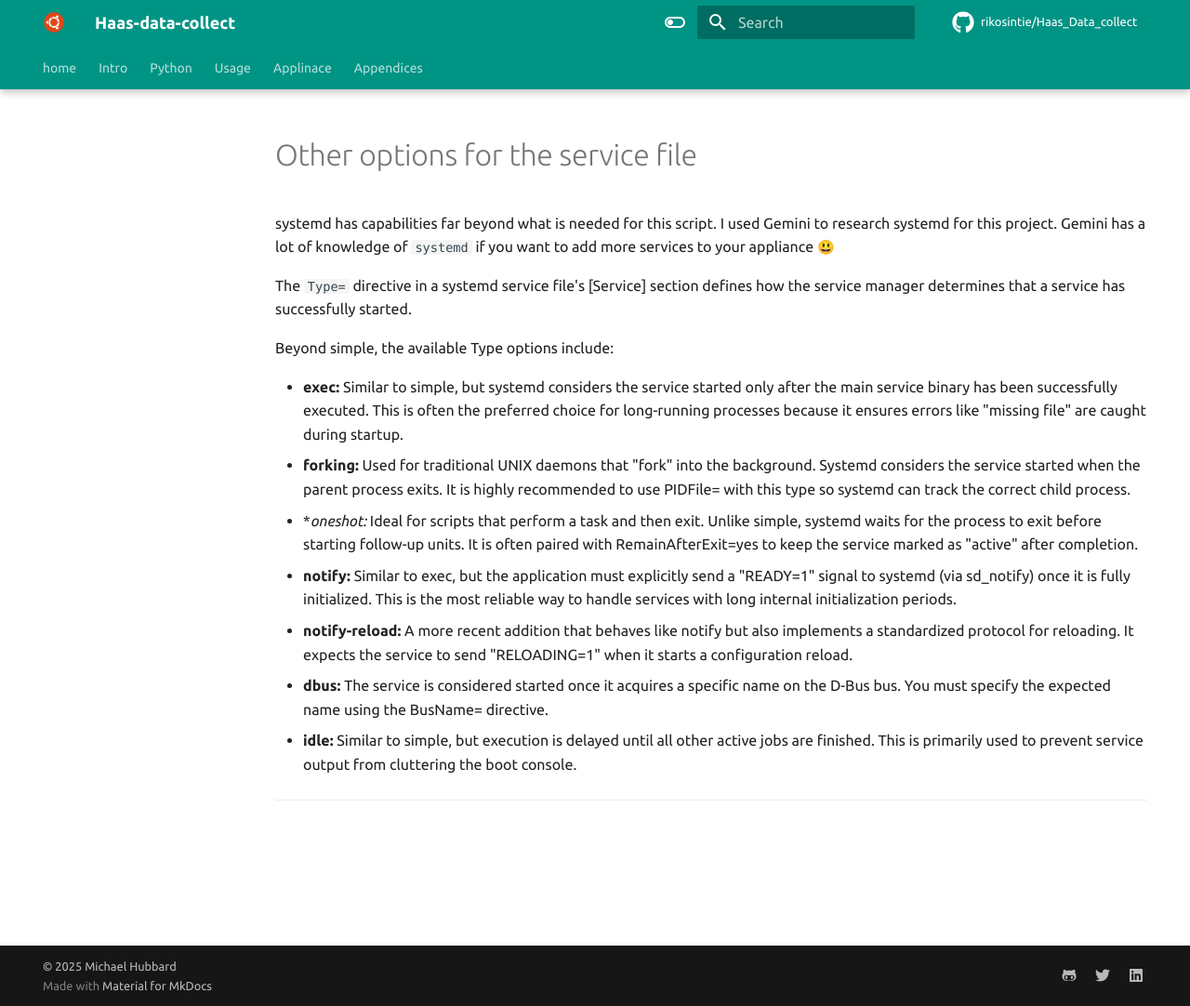
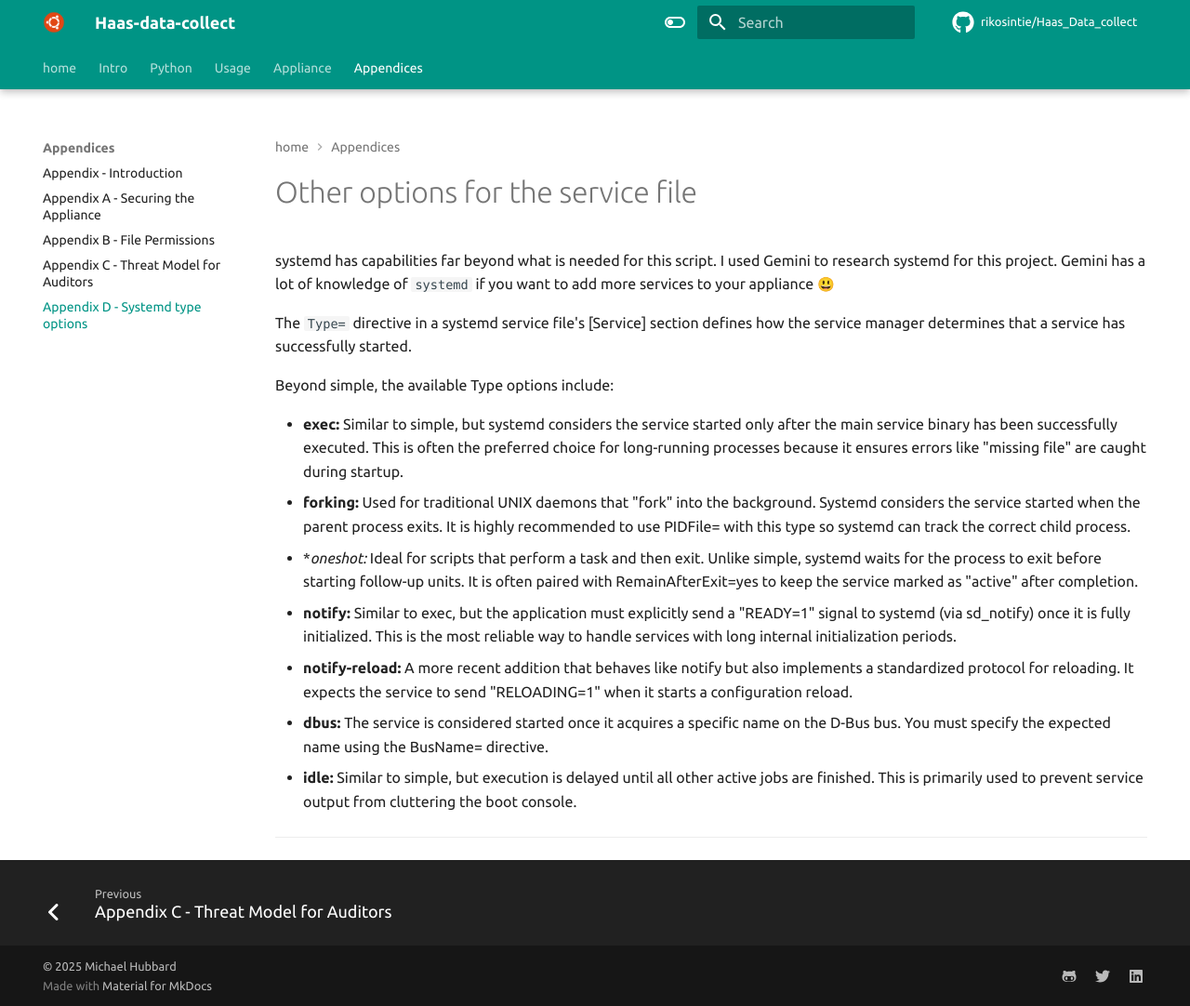
Before and after one commit to rikosintie/Haas_Data_collect, an MkDocs documentation site: the page built from docs/appendices/appendix-d.md, in a window 1280 px wide and 1082 px high. Shown: the whole window at 93% size. Built offline with MkDocs 1.6.1 and Material for MkDocs 9.7.7, drawn with Linux system fonts in a browser that asks for light colours; emoji names are drawn with the system emoji font; some web fonts are replaced; comment, search, counter and statistics services are not loaded.

Commit message:
Git Title: Added an appendix for threat modeling

```diff
--- a/mkdocs.yml
+++ b/mkdocs.yml
@@ -10,7 +10,7 @@
   - Intro: Introduction.md
   - Python: installing_python.md
   - Usage: usage.md
-  - Applinace:
+  - Appliance:
       - Why build a Pi 5_Appliance: 'build_pi_5_appliance/why_pi_5_appliance.md'
       - Installing Ubuntu: 'build_pi_5_appliance/installing_ubuntu.md'
       - Creating the Appliance: 'build_pi_5_appliance/configuring_appliance.md'
@@ -22,7 +22,8 @@
     - Appendix - Introduction: 'appendices/intro.md'
     - Appendix A - Securing the Appliance: 'appendices/appendix-a.md'
     - Appendix B - File Permissions: 'appendices/appendix-b.md'
-    - Appendix C - Systemd type options: 'appendices/appendix-c.md'
+    - Appendix C - Threat Model for Auditors: 'appendices/appendix-c.md'
+    - Appendix D - Systemd type options: 'appendices/appendix-d.md'
 
 
 theme:
```
